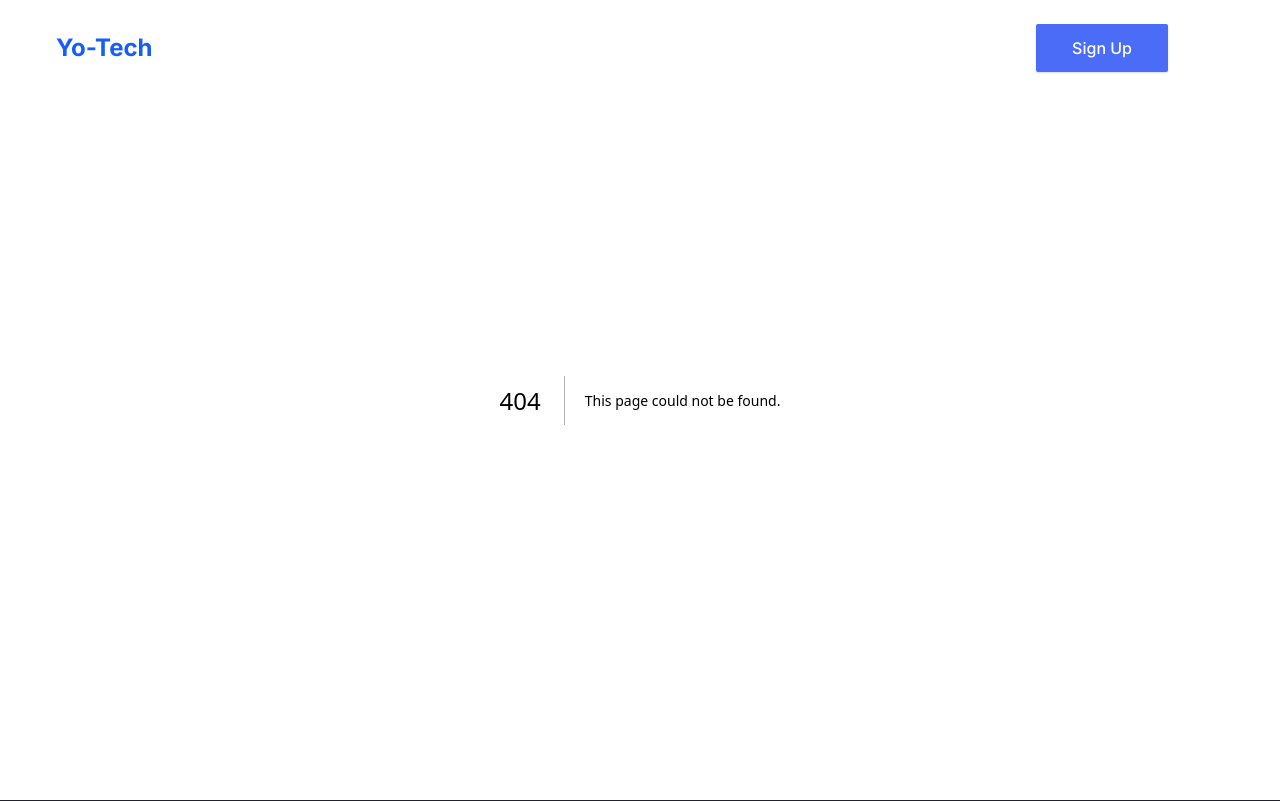
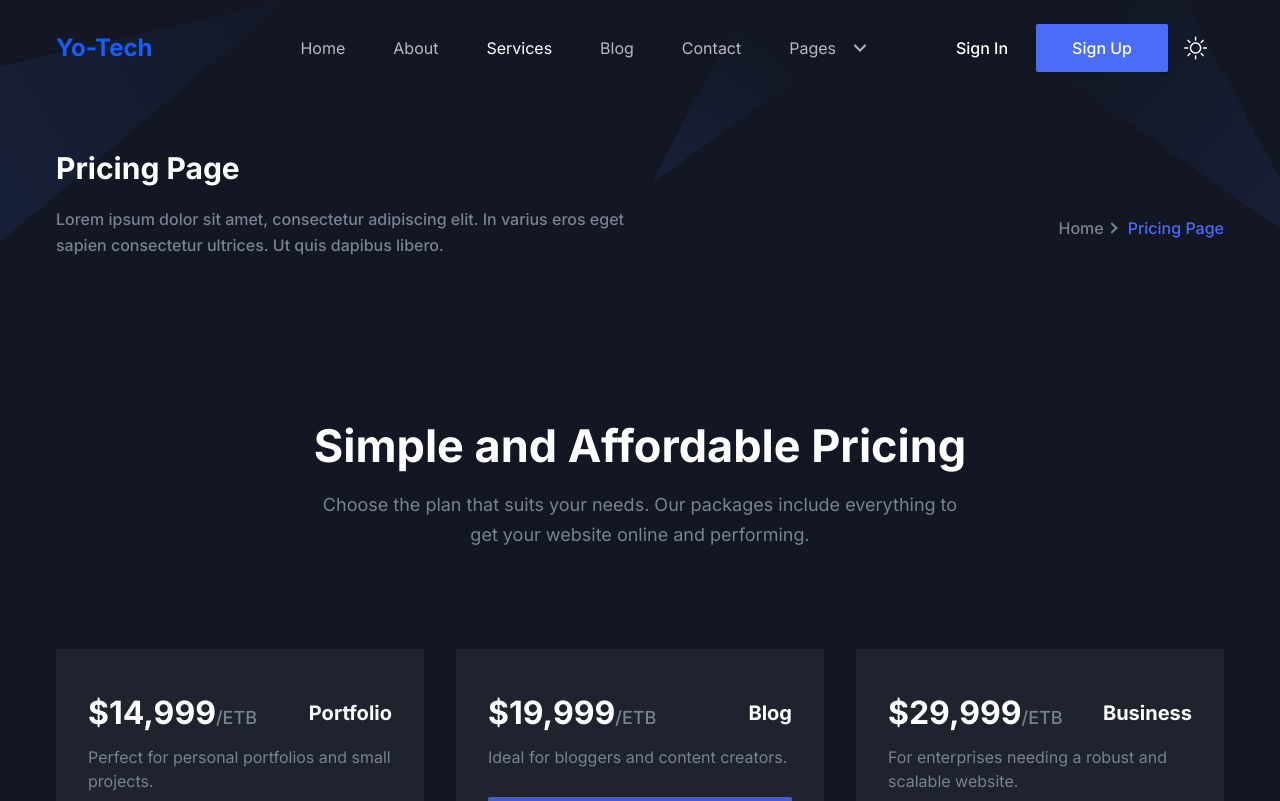
Before and after one commit to yoh-space/Yo-Tech, a Next.js app: page /pricing in a window 1280 px wide. Before the commit this address had no page. Shown: the top 801 px of the page. Built offline with nearby package versions, Linux system fonts and the light colour scheme.

Commit message:
new file:   src/app/pricing/page.tsx

```diff
--- /dev/null
+++ b/src/app/pricing/page.tsx
@@ -0,0 +1,25 @@
+import Breadcrumb from "@/components/Common/Breadcrumb";
+import Pricing from "@/components/Pricing";
+
+import { Metadata } from "next";
+
+export const metadata: Metadata = {
+  title: "Pricing Page | Free Next.js Template for Startup and SaaS",
+  description: "This is Pricing Page for Startup Nextjs Template",
+  // other metadata
+};
+
+const PricingPage = () => {
+  return (
+    <>
+      <Breadcrumb
+        pageName="Pricing Page"
+        description="Lorem ipsum dolor sit amet, consectetur adipiscing elit. In varius eros eget sapien consectetur ultrices. Ut quis dapibus libero."
+      />
+
+      <Pricing />
+    </>
+  );
+};
+
+export default PricingPage;
```
